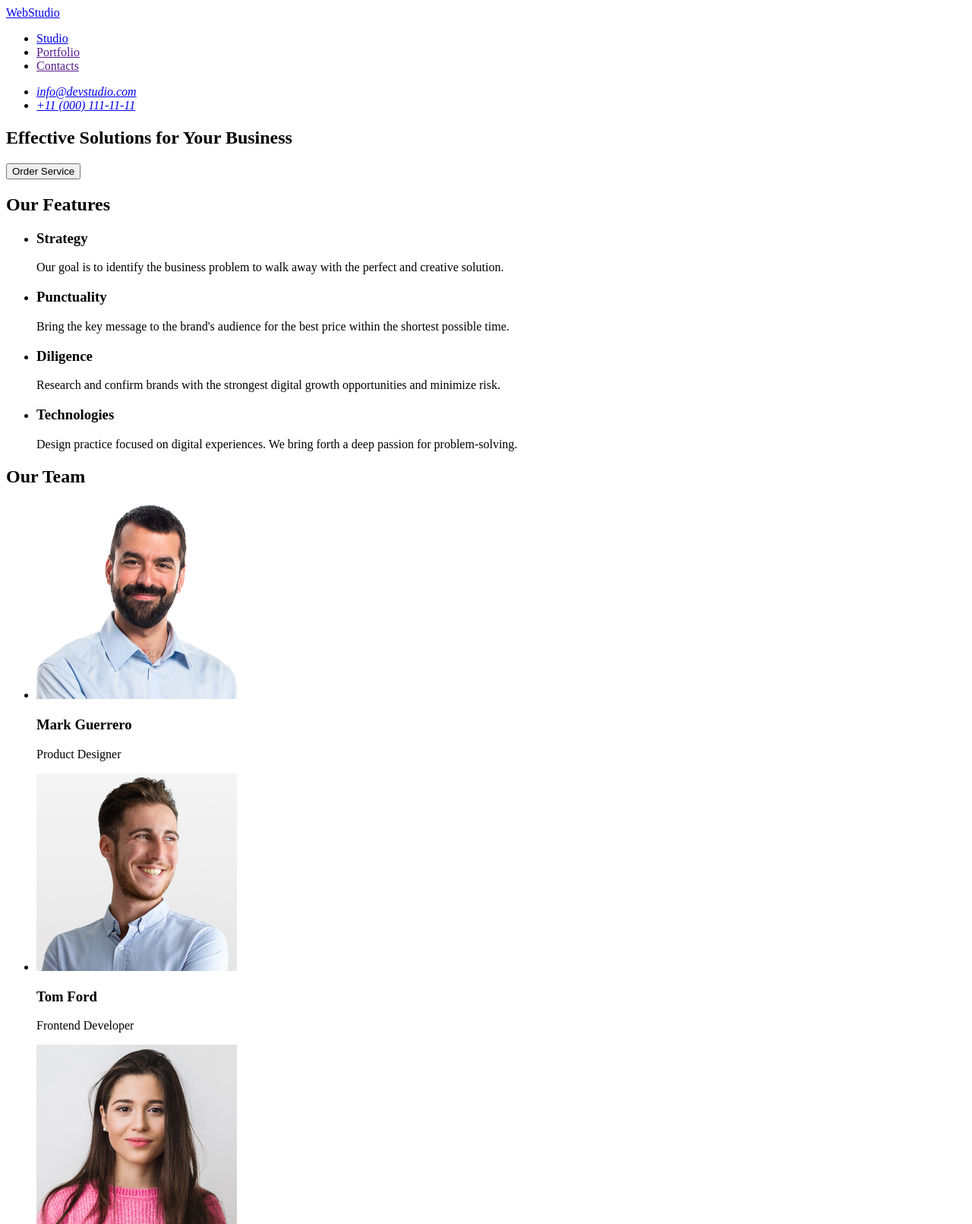
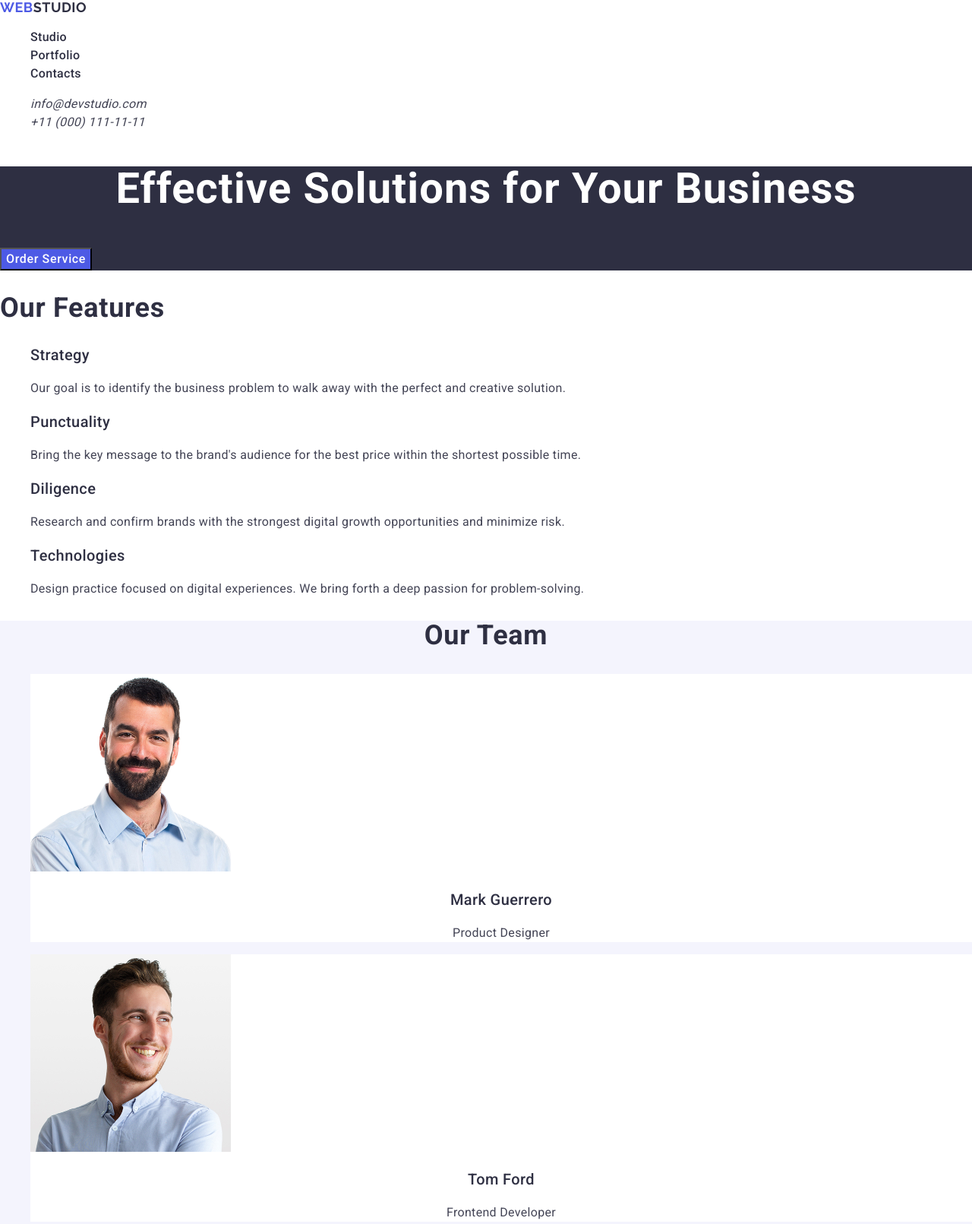
Before and after one commit to igorbelovash/goit-markup-hw-02, a plain HTML site: page index.html in a window 1280 px wide. Shown: the top 1611 px of the page at 76% size. Drawn offline with nearby package versions, Linux system fonts and the light colour scheme.

Commit message:
Add base styles and class structure

```diff
--- /dev/null
+++ b/css/styles.css
@@ -0,0 +1,142 @@
+body {
+    font-family: 'Roboto', sans-serif;
+    color: #fff;
+}
+
+ul {
+    list-style-type: none;
+}
+
+a {
+    text-decoration: none;
+}
+
+.section-title {
+    font-weight: 700;
+    font-size: 36px;
+    line-height: 1.11;
+    letter-spacing: 0.02em;
+    text-align: center;
+    color: #2E2F42;
+}
+
+.section-subtitle {
+    font-weight: 500;
+    font-size: 20px;
+    line-height: 1.2;
+    letter-spacing: 0.02em;
+    color: #2E2F42;
+}
+
+.section-text {
+    font-weight: 400;
+    font-size: 16px;
+    line-height: 1.5;
+    letter-spacing: 0.02em;
+    color: #434455;
+}
+
+.header-logo {
+    font-family: 'Raleway', sans-serif;
+    font-weight: 700;
+    font-size: 18px;
+    line-height: 1.16;
+    letter-spacing: 0.03em;
+    text-transform: uppercase;
+    color: #2E2F42;
+}
+
+.logo-accent {
+    color: #4D5AE5;
+}
+
+.header-menu-link {
+    font-weight: 500;
+    font-size: 16px;
+    line-height: 1.5;
+    letter-spacing: 0.02em;
+    color: #2E2F42;
+}
+.header-menu-link:hover,
+.header-menu-link:focus {
+    color: #404BBF;
+}
+
+.header-contacts-link {
+    font-weight: 400;
+    font-size: 16px;
+    line-height: 1.5;
+    letter-spacing: 0.02em;
+    color: #434455;
+}
+
+.header-contacts-link:hover,
+.header-contacts-link:focus {
+    color: #404BBF;
+}
+
+.hero {
+    background-color: #2E2F42;
+}
+
+.hero-title {
+    font-weight: 700;
+    font-size: 56px;
+    line-height: 1.07;
+    letter-spacing: 0.02em;
+    text-align: center;
+    color: #fff;
+}
+
+.hero-btn {
+    font-weight: 500;
+    font-size: 16px;
+    line-height: 1.5;
+    letter-spacing: 0.04em;
+    color: #fff;
+    background-color: #4D5AE5;
+    cursor: pointer;
+}
+
+.hero-btn:hover,
+.hero-btn:focus {
+    background-color: #404BBF;
+}
+
+.features-title {
+    text-align: left;
+}
+
+.team {
+    background-color: #F4F4FD;
+}
+
+.team-item {
+    background-color: #fff;
+}
+
+.team-subtitle {
+    text-align: center;
+}
+
+.team-text {
+    text-align: center;
+}
+
+.footer {
+    background-color: #2E2F42;
+}
+
+.footer-link {
+    font-family: 'Raleway', sans-serif;
+    font-weight: 700;
+    font-size: 18px;
+    line-height: 1.16;
+    letter-spacing: 0.03em;
+    text-transform: uppercase;
+    color: #F4F4FD;
+}
+
+.footer-text {
+    color: #F4F4FD;
+}
--- a/index.html
+++ b/index.html
@@ -5,94 +5,151 @@
     <meta charset="UTF-8">
     <meta name="viewport" content="width=device-width, initial-scale=1.0">
     <title>Document</title>
+    <link rel="stylesheet"
+        href="https://cdnjs.cloudflare.com/ajax/libs/modern-normalize/3.0.1/modern-normalize.min.css">
+    <link rel="stylesheet" href="./css/styles.css">
+    <link rel="preconnect" href="https://fonts.googleapis.com">
+    <link rel="preconnect" href="https://fonts.gstatic.com" crossorigin>
+    <link href="https://fonts.googleapis.com/css2?family=Roboto:wght@400;500;700&family=Raleway:wght@700&display=swap"
+        rel="stylesheet">
 </head>
 
 <body>
-    <header>
-        <nav>
-            <a href="./index.html">WebStudio</a>
-            <ul>
-                <li>
-                    <a href="./index.html">Studio</a>
+    <header class="header">
+        <nav class="header-navigation">
+            <a href="./index.html" class="header-logo"><span class="logo-accent">WEB</span>STUDIO</a>
+            <ul class="header-menu-list">
+                <li class="header-menu-item">
+                    <a href="./index.html" class="header-menu-link">Studio</a>
                 </li>
-                <li>
-                    <a href="">Portfolio</a>
+                <li class="header-menu-item">
+                    <a href="" class="header-menu-link">Portfolio</a>
                 </li>
-                <li>
-                    <a href="">Contacts</a>
+                <li class="header-menu-item">
+                    <a href="" class="header-menu-link">Contacts</a>
                 </li>
             </ul>
         </nav>
-        <address>
-            <ul>
-                <li>
-                    <a href="mailto:info@devstudio.com">info@devstudio.com</a>
+        <address class="header-contacts">
+            <ul class="header-contacts-list">
+                <li class="header-contacts-item">
+                    <a href="mailto:info@devstudio.com" class="header-contacts-link">info@devstudio.com</a>
                 </li>
-                <li>
-                    <a href="tel:+110001111111">+11 (000) 111-11-11</a>
+                <li class="header-contacts-item">
+                    <a href="tel:+110001111111" class="header-contacts-link">+11 (000) 111-11-11</a>
                 </li>
             </ul>
         </address>
     </header>
     <main>
-        <section>
-            <h1>Effective Solutions for Your Business</h1>
-            <button type="button">Order Service</button>
+        <section class="hero">
+            <h1 class="hero-title">Effective Solutions for Your Business</h1>
+            <button type="button" class="hero-btn">Order Service</button>
         </section>
-        <section>
-            <h2>Our Features</h2>
-            <ul>
-                <li>
-                    <h3>Strategy</h3>
-                    <p>Our goal is to identify the business problem to walk away with the perfect and creative solution.
+        <section class="features">
+            <h2 class="features-title section-title">Our Features</h2>
+            <ul class="features-list">
+                <li class="features-item">
+                    <h3 class="features-subtitle section-subtitle">Strategy</h3>
+                    <p class="features-text section-text">Our goal is to identify the business problem to walk away with
+                        the perfect
+                        and creative solution.
                     </p>
                 </li>
-                <li>
-                    <h3>Punctuality</h3>
-                    <p>Bring the key message to the brand's audience for the best price within the shortest possible
+                <li class="features-item">
+                    <h3 class="features-subtitle section-subtitle">Punctuality</h3>
+                    <p class="features-text section-text">Bring the key message to the brand's audience for the best
+                        price within the
+                        shortest possible
                         time.</p>
                 </li>
-                <li>
-                    <h3>Diligence</h3>
-                    <p>Research and confirm brands with the strongest digital growth opportunities and minimize risk.
+                <li class="features-item">
+                    <h3 class="features-subtitle section-subtitle">Diligence</h3>
+                    <p class="features-text section-text">Research and confirm brands with the strongest digital growth
+                        opportunities
+                        and minimize risk.
                     </p>
                 </li>
-                <li>
-                    <h3>Technologies</h3>
-                    <p>Design practice focused on digital experiences. We bring forth a deep passion for
+                <li class="features-item">
+                    <h3 class="features-subtitle section-subtitle">Technologies</h3>
+                    <p class="features-text section-text">Design practice focused on digital experiences. We bring forth
+                        a deep
+                        passion for
                         problem-solving.</p>
                 </li>
             </ul>
         </section>
-        <section>
-            <h2>Our Team</h2>
-            <ul>
-                <li>
-                    <img src="./images/Mark.jpg" alt="Mark Guerrero" width="264">
-                    <h3>Mark Guerrero</h3>
-                    <p>Product Designer</p>
+        <section class="team">
+            <h2 class="team-title section-title">Our Team</h2>
+            <ul class="team-list">
+                <li class="team-item">
+                    <img src="./images/Mark.jpg" alt="Mark Guerrero" width="264" height="260" class="team-img">
+                    <h3 class="team-subtitle section-subtitle">Mark Guerrero</h3>
+                    <p class="team-text section-text">Product Designer</p>
                 </li>
-                <li>
-                    <img src="./images/Tom.jpg" alt="Tom Ford" width="264">
-                    <h3>Tom Ford</h3>
-                    <p>Frontend Developer</p>
+                <li class="team-item">
+                    <img src="./images/Tom.jpg" alt="Tom Ford" width="264" height="260" class="team-img">
+                    <h3 class="team-subtitle section-subtitle">Tom Ford</h3>
+                    <p class="team-text section-text">Frontend Developer</p>
                 </li>
-                <li>
-                    <img src="./images/Camila.jpg" alt="Camila Garcia" width="264">
-                    <h3>Camila Garcia</h3>
-                    <p>Marketing</p>
+                <li class="team-item">
+                    <img src="./images/Camila.jpg" alt="Camila Garcia" width="264" height="260" class="team-img">
+                    <h3 class="team-subtitle section-subtitle">Camila Garcia</h3>
+                    <p class="team-text section-text">Marketing</p>
                 </li>
-                <li>
-                    <img src="./images/Daniel.jpg" alt="Daniel Wilson" width="264">
-                    <h3>Daniel Wilson</h3>
-                    <p>UI Designer</p>
+                <li class="team-item">
+                    <img src="./images/Daniel.jpg" alt="Daniel Wilson" width="264" height="260" class="team-img">
+                    <h3 class="team-subtitle section-subtitle">Daniel Wilson</h3>
+                    <p class="team-text section-text">UI Designer</p>
+                </li>
+            </ul>
+        </section>
+        <section class="portfolio">
+            <h2 class="portfolio-title section-title">Our Portfolio</h2>
+            <ul class="portfolio-list">
+                <li class="portfolio-item">
+                    <img src="./images/BankingApp.jpg" alt="Banking App" width="360" height="300" class="portfolio-img">
+                    <h3 class="portfolio-subtitle section-subtitle">Banking App</h3>
+                    <p class="portfolio-text section-text">App</p>
+                </li>
+                <li class="portfolio-item">
+                    <img src="./images/CashlessPayment.jpg" alt="Cashless Payment" width="360" height="300"
+                        class="portfolio-img">
+                    <h3 class="portfolio-subtitle section-subtitle">Cashless Payment</h3>
+                    <p class="portfolio-text section-text">Marketing</p>
+                </li>
+                <li class="portfolio-item">
+                    <img src="./images/MeditationApp.jpg" alt="Meditation App" width="360" height="300"
+                        class="portfolio-img">
+                    <h3 class="portfolio-subtitle section-subtitle">Meditation App</h3>
+                    <p class="portfolio-text section-text">App</p>
+                </li>
+                <li class="portfolio-item">
+                    <img src="./images/TaxiService.jpg" alt="Taxi Service" width="360" height="300"
+                        class="portfolio-img">
+                    <h3 class="portfolio-subtitle section-subtitle">Taxi Service</h3>
+                    <p class="portfolio-text section-text">Marketing</p>
+                </li>
+                <li class="portfolio-item">
+                    <img src="./images/ScreenIllustrations.jpg" alt="Screen Illustrations" width="360" height="300"
+                        class="portfolio-img">
+                    <h3 class="portfolio-subtitle section-subtitle">Screen Illustrations</h3>
+                    <p class="portfolio-text section-text">Design</p>
+                </li>
+                <li class="portfolio-item">
+                    <img src="./images/OnlineCourses.jpg" alt="Online Courses" width="360" height="300"
+                        class="portfolio-img">
+                    <h3 class="portfolio-subtitle section-subtitle">Online Courses</h3>
+                    <p class="portfolio-text section-text">Marketing</p>
                 </li>
             </ul>
         </section>
     </main>
-    <footer>
-        <a href="./index.html">WebStudio</a>
-        <p>Increase the flow of customers and sales for your business with digital marketing & growth solutions.</p>
+    <footer class="footer">
+        <a href="./index.html" class="footer-link"><span class="logo-accent">WEB</span>STUDIO</a>
+        <p class="footer-text section-text">Increase the flow of customers and sales for your business with digital
+            marketing &
+            growth solutions.</p>
     </footer>
 </body>
 
```
Also changed, not shown: images/BankingApp.jpg (added), images/CashlessPayment.jpg (added), images/MeditationApp.jpg (added), images/OnlineCourses.jpg (added), images/ScreenIllustrations.jpg (added), images/TaxiService.jpg (added).
